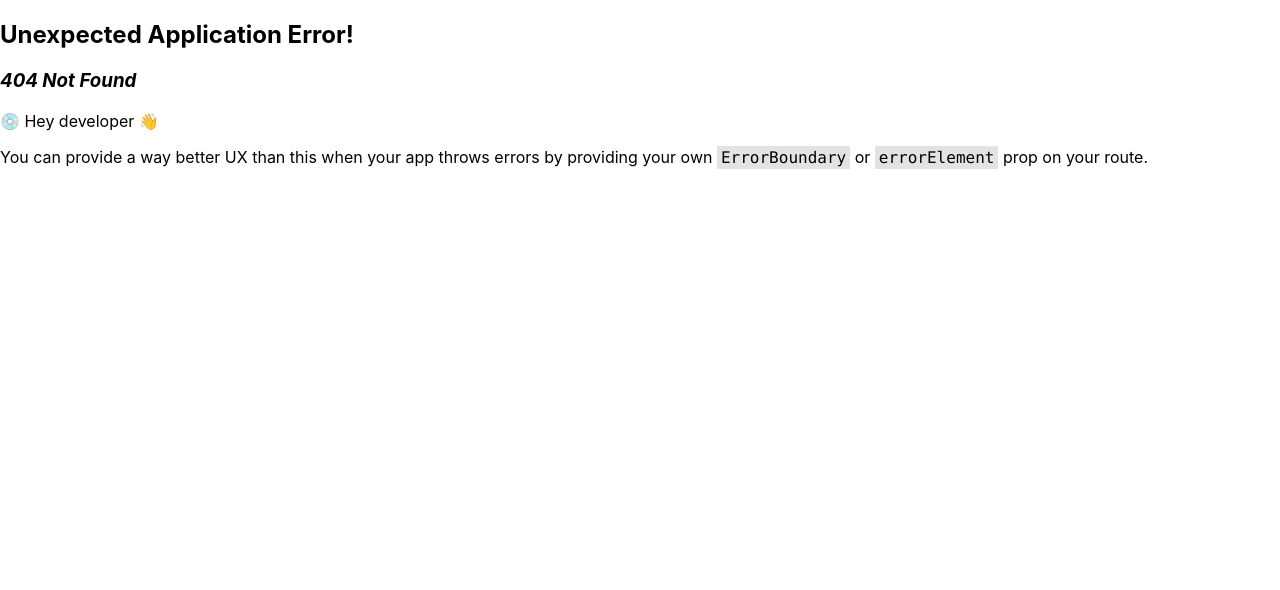
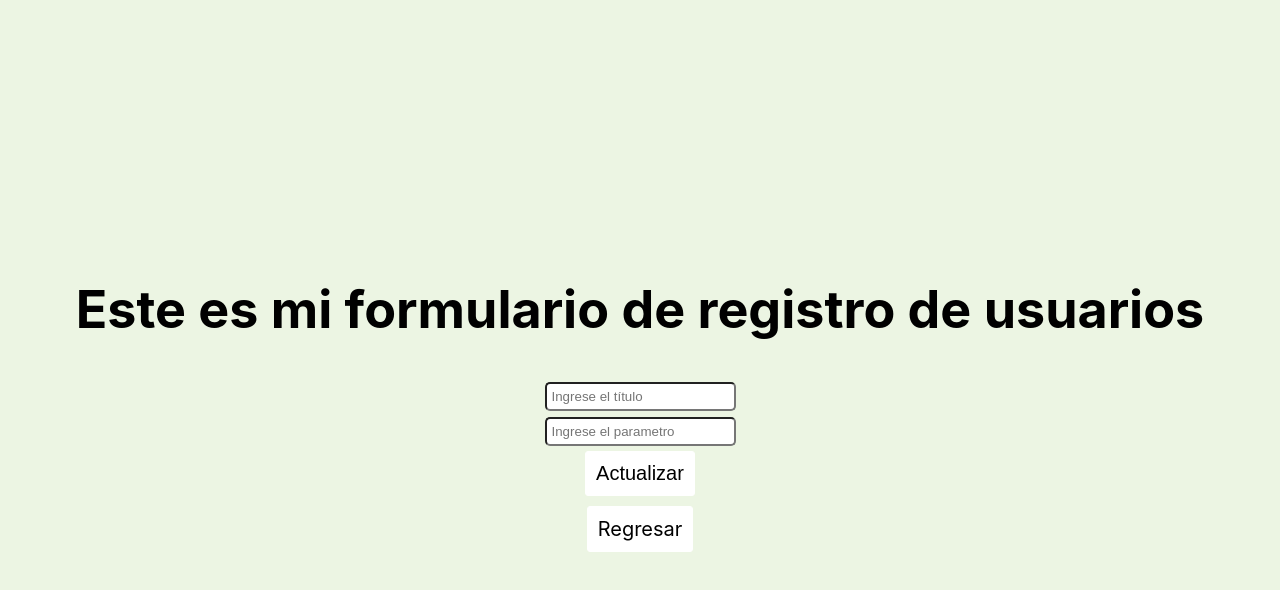
Before and after one commit to RefinedCandle49/Integracion, a React (Create React App) app: page /Editar/1 in a window 1280 px wide. Before the commit this address had no page. Shown: the top 590 px of the page. Built offline with nearby package versions, Linux system fonts and the light colour scheme; no server answers.

Commit message:
Se logró traer los datos y actualizarlos

```diff
--- a/src/FormularioEditar.js
+++ b/src/FormularioEditar.js
@@ -1,21 +1,29 @@
 import './App.css';
-import React from "react";
+import React, {useEffect, useState} from "react";
 import {Link} from "react-router-dom";
 import './App2.css'
 import './Revista.css'
 import {Form, Field} from 'react-final-form';
+import {useParams} from "react-router-dom";
 function Formulario(){
+
+    const {id} = useParams();
+    console.log(id)
+
+
+    const [user, setUser] = useState({ title: '', body: '' });
+
     const handlePost = (e) =>{
         // console.log("Esta es la función principal de mi formulario")
         console.log(e.txtTitle);
         console.log(e.txtFor);
-        fetch("https://jsonplaceholder.typicode.com/posts/1", {
+        fetch("https://jsonplaceholder.typicode.com/posts/" + id, {
             method: "PUT",
             body: JSON.stringify({
-                id: 1,
+                id: id,
                 title: e.txtTitle,
                 body: e.txtFor,
-                userId: 1
+                userId: id
             }),
             headers:{
                 "Content-type": "application/json; charset= UTF-8"
@@ -26,24 +34,44 @@ function Formulario(){
                 console.log(data)
             })
     }
-    return(
+
+    const handleGetUser = async () => {
+        fetch("https://jsonplaceholder.typicode.com/posts/" + id)
+            .then(res => res.json())
+            .then(data => {
+                setUser({
+                    title: data.title,
+                    body: data.body
+                });
+            })
+            .catch(error => {
+                console.error('Error fetching user data:', error);
+            });
+    }
+    useEffect(() => {
+        handleGetUser();
+    }, [id]);
+
+    return (
         <>
             <div className="App">
                 <header className="App-header">
-                    <h1>Este es mi formulario de edición de usuarios</h1>
+                    <h1>Este es mi formulario de registro de usuarios</h1>
                     <Form
                         onSubmit={handlePost}
-                        render={({handleSubmit})=>(
+                        render={({handleSubmit}) => (
                             <form onSubmit={handleSubmit}>
-                                <Field name="txtTitle" component="input" placeholder="Ingrese el título"></Field>
+                                <Field name="txtTitle" initialValue={user.title} component="input"
+                                       placeholder="Ingrese el título"></Field>
                                 <br/>
-                                <Field name="txtFor" component="input" placeholder="Ingrese el parametro"></Field>
+                                <Field name="txtFor" initialValue={user.body} component="input"
+                                       placeholder="Ingrese el parametro"></Field>
                                 <br/>
-                                <input type="submit" class="go" value="Actualizar"/>
+                                <input type="submit" className="go" value="Actualizar"/>
                             </form>
                         )}
                     />
-                    <Link class="go" to="/">Regresar</Link>
+                    <Link to="/" className="go">Regresar</Link>
                 </header>
 
             </div>
--- a/src/Users.js
+++ b/src/Users.js
@@ -14,6 +14,7 @@ function Users(){
                 <div>
                     <h2>{value.title}</h2>
                     <p>{value.body}</p>
+                    <button value={value.id}><Link  to={`Editar/${value.id}`} >Editar</Link></button>
                 </div>
                 );
                 setUsers(html);
--- a/src/index.js
+++ b/src/index.js
@@ -29,6 +29,10 @@ const router = createBrowserRouter([
     {
         path: '/FormularioEditar',
         element: <FormularioEditar/>
+    },
+    {
+        path: '/Editar/:id',
+        element: <FormularioEditar/>
     }
 ]);
 
```
